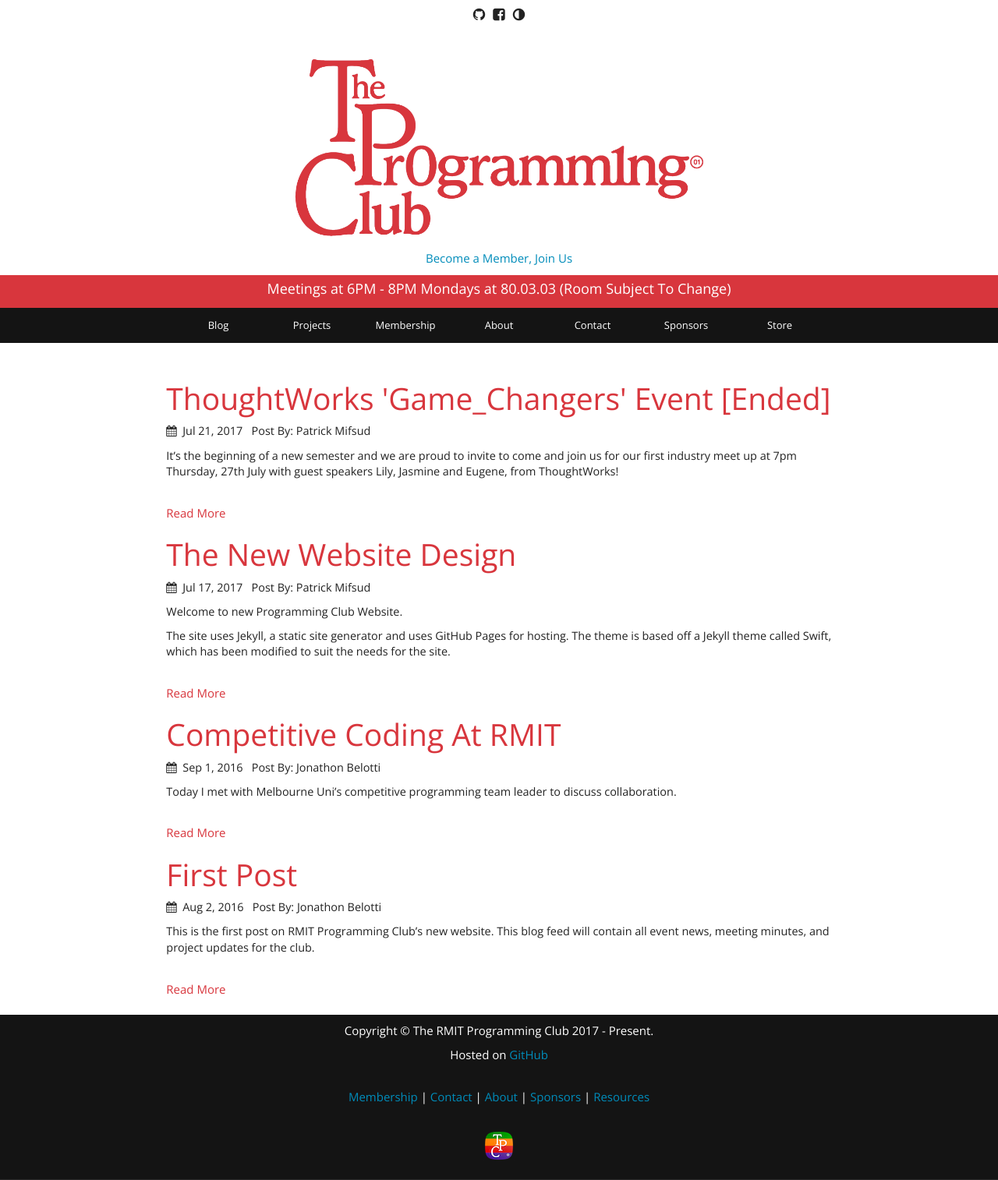
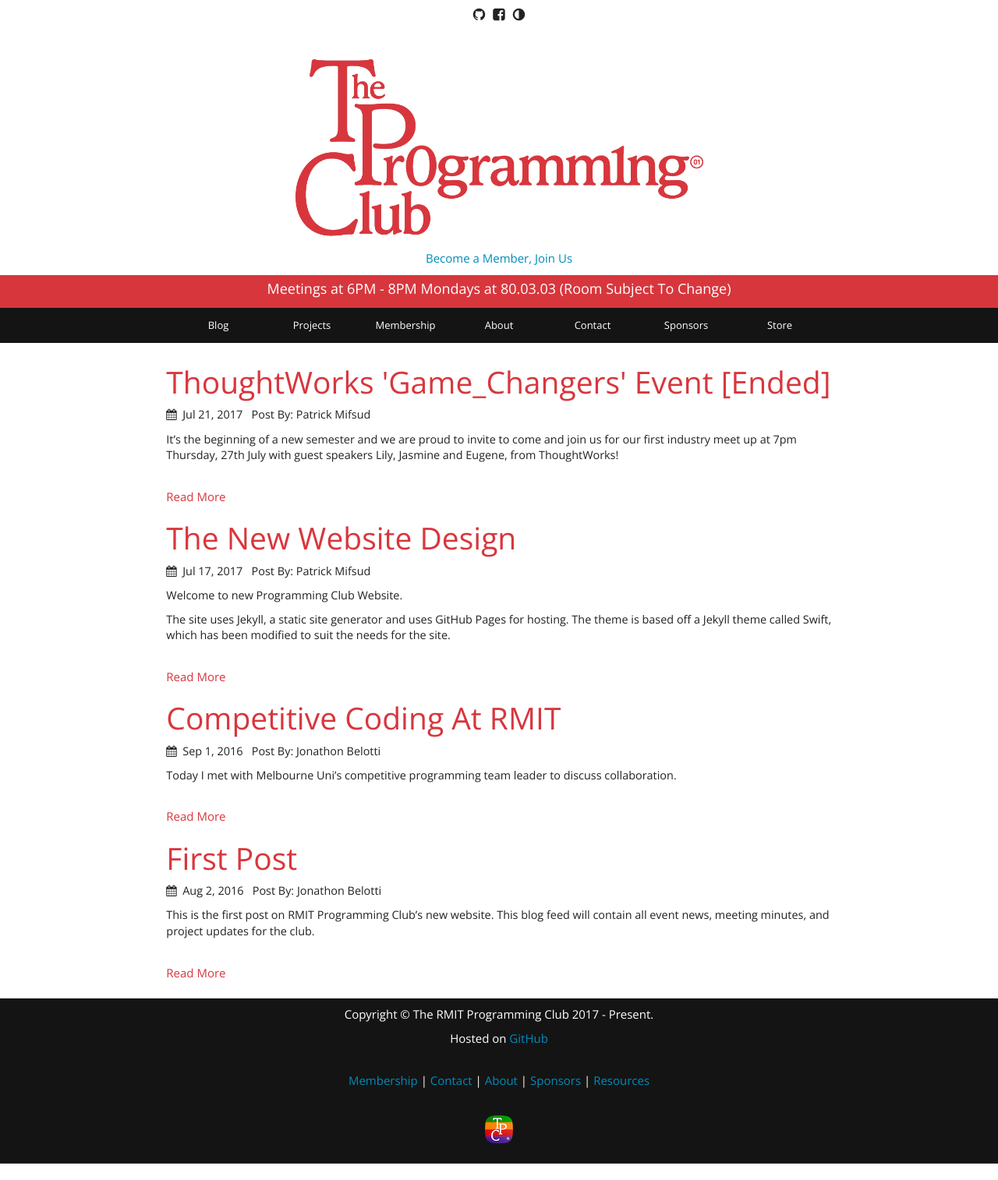
Before and after one commit to rmit-programming-club/rmit-programming-club.github.io, a Jekyll site: the page built from index.html, in a window 1280 px wide. Shown: the whole page at 78% size. Built offline with Jekyll 4.4.1, drawn with Linux system fonts in a browser that asks for light colours; nearby versions of some CDN libraries; after the commit the page ends 1493 px from its top, so only the background shows below that.

Commit message:
navbar tweaks

```diff
--- a/_sass/_layout.scss
+++ b/_sass/_layout.scss
@@ -78,9 +78,18 @@
 }
 
 .navbar {
-    display: flex;
-	justify-content: center;
-	flex-wrap: wrap;
+    margin-bottom: 0px;
+    width: 100%;
+}
+
+
+@media (min-width: 900px) {
+    .navbar {
+        border-radius: 0;
+        display: flex;
+        justify-content: center;
+        flex-wrap: wrap
+    }
 }
 
 .navbar-nav > li {
```
